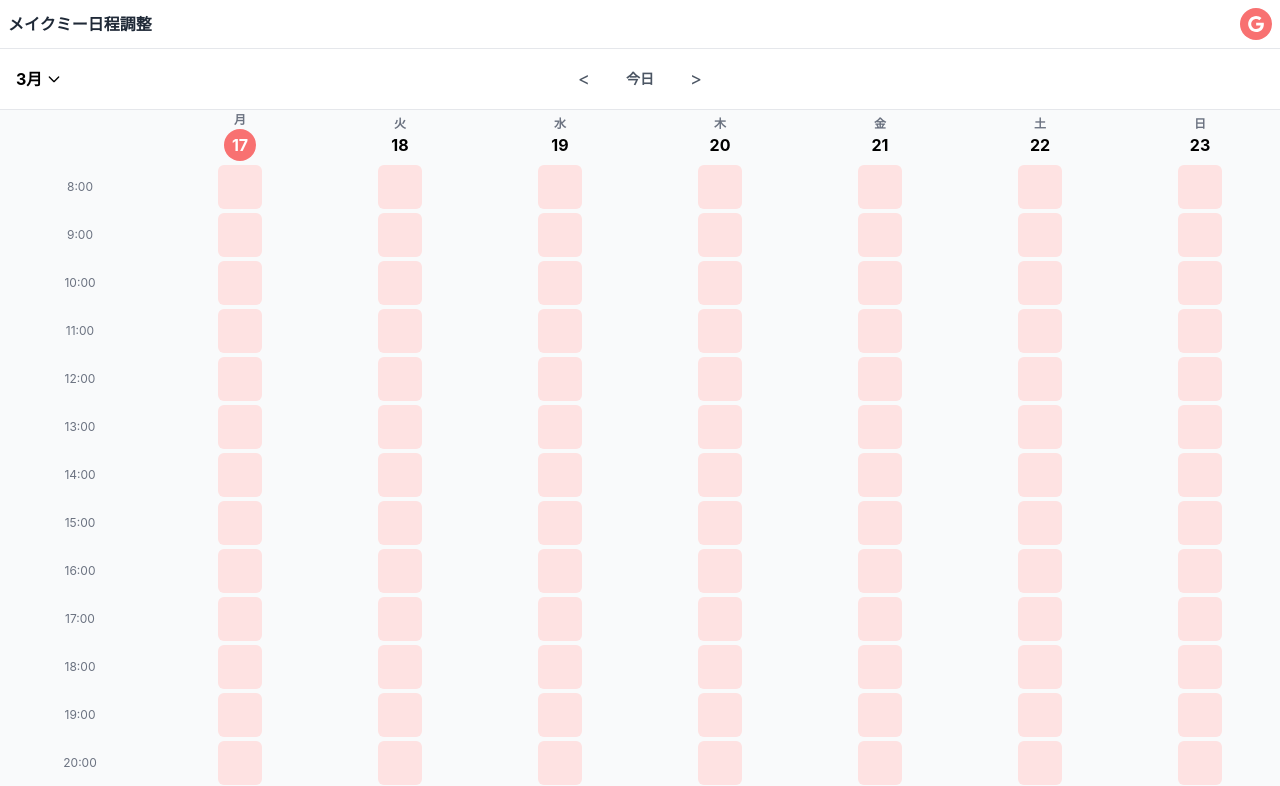
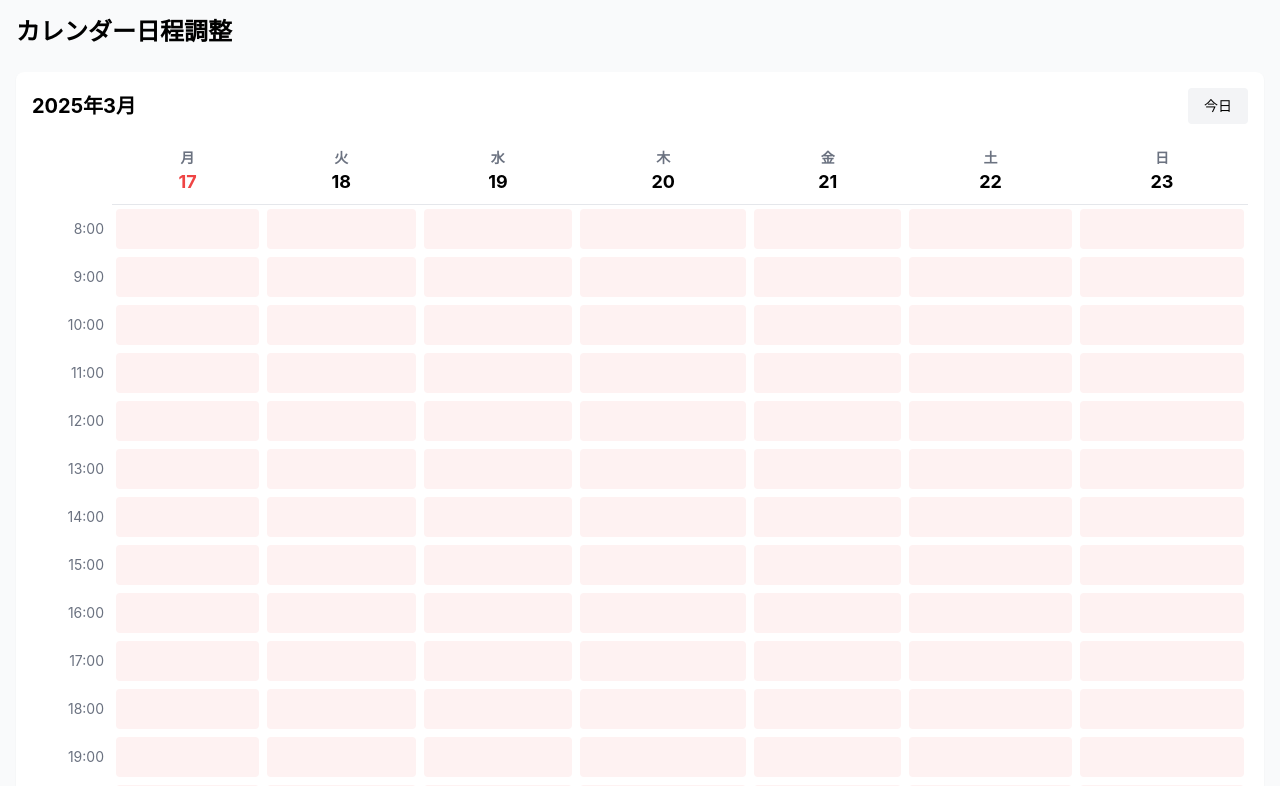
Before and after one commit to HironoriKan/makeme-nichocale, a Next.js app: page / in a window 1280 px wide. Shown: the top 786 px of the page. Built offline with nearby package versions, Linux system fonts and the light colour scheme.

Commit message:
レスポンシブ対応

```diff
--- a/components/CalendarTextGenerator.js
+++ b/components/CalendarTextGenerator.js
@@ -1012,13 +1012,85 @@ const CalendarTextGenerator = ({
     };
   }, []);
 
-  return (
-    <div className="flex flex-col justify-center bg-gray-50 w-full min-h-screen" style={{
-      minHeight: 'calc(100vh - var(--safe-bottom, 0px))',
-      overscrollBehavior: 'none',
-      position: 'relative',
-      overflow: 'hidden'
-    }}>
+  // ミニカレンダーをレンダリング
+  const renderMiniCalendar = () => {
+    const year = currentDate.getFullYear();
+    const month = currentDate.getMonth();
+    const firstDay = new Date(year, month, 1);
+    const lastDay = new Date(year, month + 1, 0);
+    const daysInMonth = lastDay.getDate();
+
+    let firstDayOfWeek = firstDay.getDay();
+    firstDayOfWeek = firstDayOfWeek === 0 ? 6 : firstDayOfWeek - 1;
+
+    const weeks = Math.ceil((firstDayOfWeek + daysInMonth) / 7);
+    const days = [];
+
+    for (let i = 0; i < weeks * 7; i++) {
+      const dayNumber = i - firstDayOfWeek + 1;
+      if (dayNumber < 1 || dayNumber > daysInMonth) {
+        days.push(null);
+      } else {
+        days.push(new Date(year, month, dayNumber));
+      }
+    }
+
+    const selectedWeekIndex = Array.from({ length: weeks }).findIndex((_, weekIndex) => {
+      return Array.from({ length: 7 }).some((_, dayIndex) => {
+        const day = days[weekIndex * 7 + dayIndex];
+        return day && weekDates.some(date =>
+          date.getDate() === day.getDate() &&
+          date.getMonth() === day.getMonth() &&
+          date.getFullYear() === day.getFullYear()
+        );
+      });
+    });
+
+    return (
+      <div className="bg-white rounded-lg p-4 shadow-sm">
+        <div className="mb-4">
+          <h2 className="text-lg font-bold mb-2">カレンダー</h2>
+          <p className="text-sm text-gray-600">選択した週間カレンダーを表示します。</p>
+        </div>
+        <div className="flex justify-between items-center mb-4">
+          <button onClick={previousWeek} className="text-gray-600">&lt;</button>
+          <span className="font-bold">{`${year}年 ${month + 1}月`}</span>
+          <button onClick={nextWeek} className="text-gray-600">&gt;</button>
+        </div>
+        <table className="w-full">
+          <thead>
+            <tr>
+              {weekdays.map(day => (
+                <th key={day} className="text-center py-2 text-sm">{day}</th>
+              ))}
+            </tr>
+          </thead>
+          <tbody>
+            {Array.from({ length: weeks }).map((_, weekIndex) => (
+              <tr key={weekIndex} className={weekIndex === selectedWeekIndex ? 'bg-red-100' : ''}>
+                {Array.from({ length: 7 }).map((_, dayIndex) => {
+                  const day = days[weekIndex * 7 + dayIndex];
+                  return (
+                    <td
+                      key={dayIndex}
+                      className="text-center py-2 text-sm cursor-pointer"
+                      onClick={() => day && setCurrentDate(day)}
+                    >
+                      {day?.getDate() || ''}
+                    </td>
+                  );
+                })}
+              </tr>
+            ))}
+          </tbody>
+        </table>
+      </div>
+    );
+  };
+
+  // モバイル用のレイアウト
+  const renderMobileLayout = () => {
+    return (
       <div className="relative flex flex-col w-full sm:max-w-lg h-full" style={{maxWidth: '100%'}}>
         {/* ①画面のヘッダー：高さ固定 */}
         <div className="app-header bg-white p-1 sm:p-2 flex justify-between items-center shadow-sm border-b border-gray-200 flex-shrink-0"
@@ -1283,6 +1355,139 @@ const CalendarTextGenerator = ({
           </div>
         </div>
       </div>
+    );
+  };
+
+  // デスクトップ用のレイアウト
+  const renderDesktopLayout = () => {
+    return (
+      <div className="min-h-screen bg-gray-50 p-4">
+        <div className="max-w-[1200px] mx-auto">
+          <h1 className="text-2xl font-bold mb-6">カレンダー日程調整</h1>
+
+          <div className="grid grid-cols-[1fr_300px] gap-4">
+            <div className="bg-white rounded-lg shadow-sm p-4">
+              <div className="flex justify-between items-center mb-4">
+                <div className="text-xl font-bold">
+                  {weekDates[0]?.toLocaleDateString('ja-JP', { year: 'numeric', month: 'long' })}
+                </div>
+                <div className="flex items-center gap-2">
+                  <button onClick={goToToday} className="px-4 py-2 text-sm bg-gray-100 rounded">
+                    今日
+                  </button>
+                </div>
+              </div>
+
+              <div className="overflow-auto">
+                <table className="w-full border-collapse">
+                  <thead>
+                    <tr>
+                      <th className="w-20"></th>
+                      {weekDates.map((date, index) => (
+                        <th key={index} className="p-2 text-center border-b">
+                          <div className="text-sm text-gray-500">{weekdays[index]}</div>
+                          <div className={`text-lg font-bold ${
+                            date.toDateString() === today.toDateString() ? 'text-red-500' : ''
+                          }`}>
+                            {date.getDate()}
+                          </div>
+                        </th>
+                      ))}
+                    </tr>
+                  </thead>
+                  <tbody>
+                    {timeSlots.map((time, timeIndex) => (
+                      <tr key={timeIndex}>
+                        <td className="p-2 text-sm text-gray-500 text-right">
+                          {time}
+                        </td>
+                        {weekdays.map((_, dayIndex) => {
+                          const date = weekDates[dayIndex];
+                          const event = date && getEventForTimeSlot(date, timeIndex + 8);
+                          const isOccupied = !!event;
+                          const isSelected = getSelectedSlots()[dayIndex][timeIndex];
+
+                          return (
+                            <td
+                              key={dayIndex}
+                              className="p-1 cursor-pointer"
+                              onClick={() => handleCellClick(dayIndex, timeIndex)}
+                            >
+                              <div className={`h-10 rounded ${
+                                isOccupied ? getEventColor(event) :
+                                isSelected ? 'bg-red-200' : 'bg-red-50'
+                              }`}>
+                                {isOccupied && (
+                                  <div className="text-xs text-white p-1 overflow-hidden">
+                                    {formatEventTitle(event)}
+                                  </div>
+                                )}
+                              </div>
+                            </td>
+                          );
+                        })}
+                      </tr>
+                    ))}
+                  </tbody>
+                </table>
+              </div>
+            </div>
+
+            <div className="space-y-4">
+              {renderMiniCalendar()}
+
+              <div className="bg-white rounded-lg p-4 shadow-sm">
+                <h2 className="text-lg font-bold mb-2">日程候補の作成</h2>
+                <p className="text-sm text-gray-600 mb-4">カレンダーで選んだ日時を出力します。</p>
+                <div
+                  className="bg-gray-50 p-3 rounded min-h-[100px] mb-4 text-sm whitespace-pre-wrap"
+                  ref={textAreaRef}
+                  contentEditable={true}
+                  onFocus={() => setIsTextAreaFocused(true)}
+                  onBlur={() => setIsTextAreaFocused(false)}
+                  onInput={handleTextAreaChange}
+                >
+                  {generatedText || '日時が選択されていません'}
+                </div>
+                <div className="space-y-2">
+                  <button
+                    onClick={copyToClipboard}
+                    disabled={!generatedText}
+                    className="w-full py-2 bg-red-400 text-white rounded-full font-bold disabled:opacity-50"
+                  >
+                    文字をコピーする
+                  </button>
+                  <button
+                    onClick={resetSelection}
+                    className="w-full py-2 bg-gray-200 text-gray-700 rounded-full font-bold"
+                  >
+                    リセット
+                  </button>
+                </div>
+              </div>
+            </div>
+          </div>
+        </div>
+      </div>
+    );
+  };
+
+  return (
+    <div className="flex flex-col justify-center bg-gray-50 w-full min-h-screen" style={{
+      minHeight: 'calc(100vh - var(--safe-bottom, 0px))',
+      overscrollBehavior: 'none',
+      position: 'relative',
+      overflow: 'hidden'
+    }}>
+      {/* モバイル表示（750px未満） */}
+      <div className="md:hidden">
+        {renderMobileLayout()}
+      </div>
+
+      {/* デスクトップ表示（750px以上） */}
+      <div className="hidden md:block">
+        {renderDesktopLayout()}
+      </div>
 
       {/* フッター */}
       <div className="footer-area w-full bg-gray-100 border-t border-gray-200 py-3 mt-auto">
```
